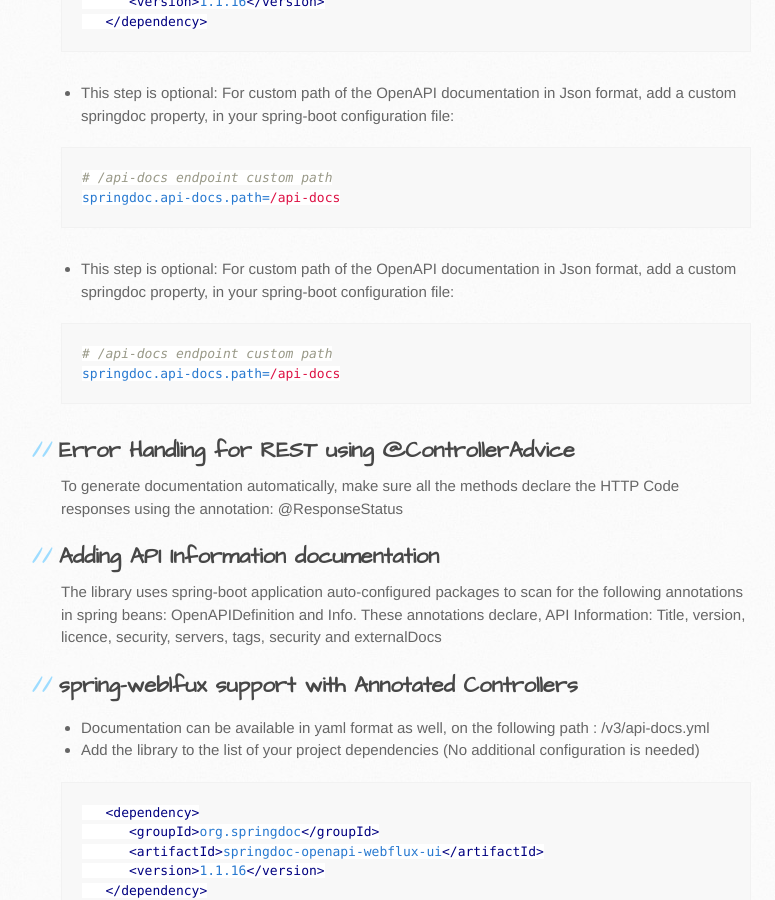
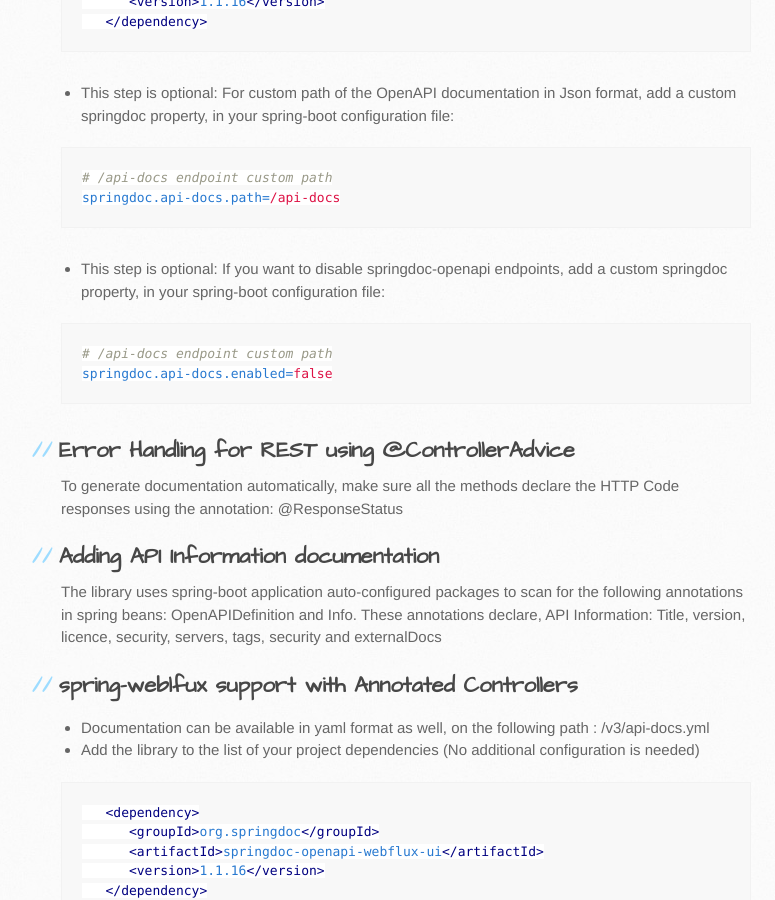
Before and after one commit to springdoc/springdoc-openapi-demos, a Jekyll site: the page built from docs/index.md, in a window 1280 px wide and 900 px high, scrolled down 2485 px. Shown: the whole window, without its empty margins (109-884 px from the left). Built offline with Jekyll 4.4.1, drawn with Linux system fonts in a browser that asks for light colours.

Commit message:
project upadte

````diff
--- a/docs/index.md
+++ b/docs/index.md
@@ -75,11 +75,11 @@ springdoc.swagger-ui.path=/swagger-ui.html
 springdoc.api-docs.path=/api-docs
 ```
 
-*   This step is optional: For custom path of the OpenAPI documentation in Json format, add a custom springdoc property, in your spring-boot configuration file:
+*   This step is optional: If you want to disable springdoc-openapi endpoints, add a custom springdoc property, in your spring-boot configuration file:
 
 ```properties
 # /api-docs endpoint custom path
-springdoc.api-docs.path=/api-docs
+springdoc.api-docs.enabled=false
 ```
 
 ## Error Handling for REST using @ControllerAdvice
````
